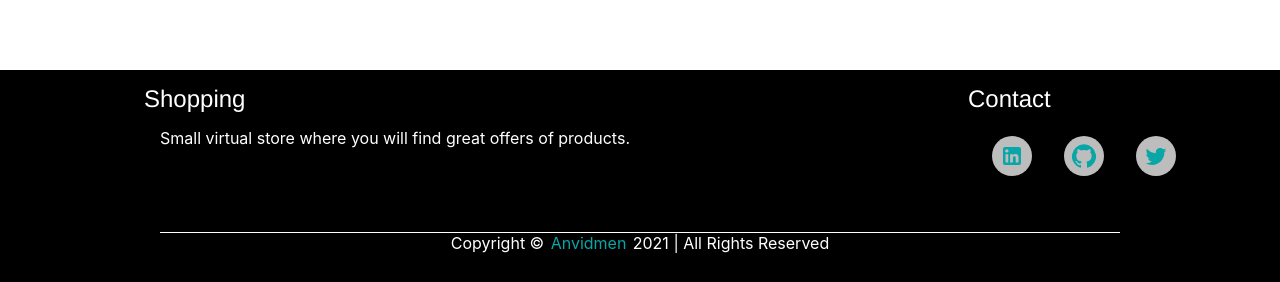
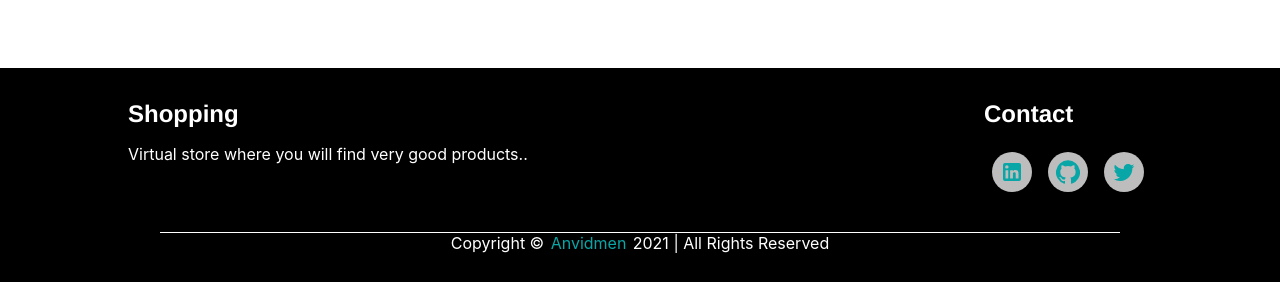
Before and after one commit to anvidmen/online-shop, a React (Create React App) app: page / in a window 1280 px wide. Shown: the part 515-797 px from the top of the page. Built offline with nearby package versions, Linux system fonts and the light colour scheme.

Commit message:
fixed footer

```diff
--- a/src/components/layout/Footer/Footer.js
+++ b/src/components/layout/Footer/Footer.js
@@ -1,4 +1,3 @@
-import React from 'react'
 import { Avatar, Link } from '@material-ui/core'
 import LinkedInIcon from '@material-ui/icons/LinkedIn'
 import GitHubIcon from '@material-ui/icons/GitHub'
@@ -13,20 +12,20 @@ const Footer = () => {
           <div>
             <h2>Shopping</h2>
             <Information>
-              <p>Small virtual store where you will find great offers of products.</p>
+              <p>Virtual store where you will find very good products..</p>
             </Information>
           </div>
           <div>
             <h2>Contact</h2>
             <Information>
-              <Link href='https://www.linkedin.com/in/juan-om'><Avatar><LinkedInIcon /></Avatar></Link>
-              <Link href='https://github.com/anvidmen'><Avatar><GitHubIcon /></Avatar></Link>
-              <Link href='https://twitter.com/JuanDaOm'><Avatar><TwitterIcon /></Avatar></Link>
+              <Link href='https://www.linkedin.com/in/juan-om' target="_blank"><Avatar><LinkedInIcon /></Avatar></Link>
+              <Link href='https://github.com/anvidmen' target="_blank"><Avatar><GitHubIcon /></Avatar></Link>
+              <Link href='https://twitter.com/JuanDaOm' target="_blank"><Avatar><TwitterIcon /></Avatar></Link>
             </Information>
           </div>
         </Information>
         <Row>
-          Copyright © <Link href='https://anvidmen.netlify.app/'>Anvidmen</Link>{new Date().getFullYear()} | All Rights Reserved
+          Copyright © <Link href='https://anvidmen.netlify.app/' target="_blank">Anvidmen</Link>{new Date().getFullYear()} | All Rights Reserved
         </Row>
       </Container>
     </StyledFooter>
--- a/src/components/layout/Footer/styles.js
+++ b/src/components/layout/Footer/styles.js
@@ -19,7 +19,7 @@ export const StyledFooter = styled.footer`
 
 export const Container = styled.div`
     display: block;
-    margin: 0;
+    margin-top: 1rem;
     width: 80%
 `
 
@@ -27,10 +27,10 @@ export const Information = styled.div`
     display: flex;
     justify-content: space-between;
     width: 100%;
-    margin: 1rem;
+    margin-top: 1rem;
 
     & h2 {
-        font: normal normal normal 24px/26px Helvetica Neue;
+        font: normal bold normal 24px Helvetica Neue;
     };
 
     & > a {
@@ -50,6 +50,10 @@ export const Information = styled.div`
         display: flex;
         flex-wrap: wrap;
         justify-content: center;
+
+        & > h2 {
+            font: normal bold normal 18px Helvetica Neue;
+        }
     }
 `
 
```
